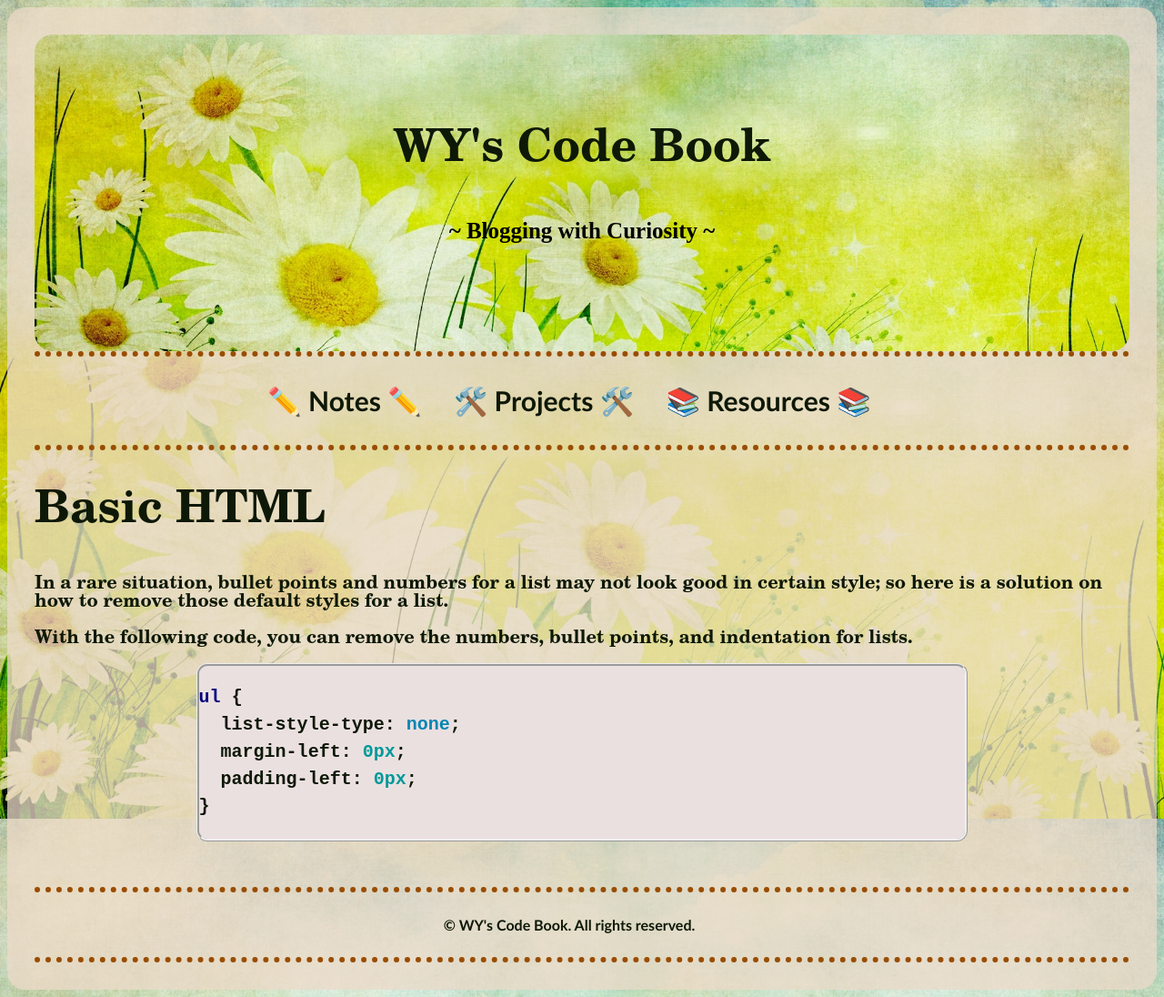
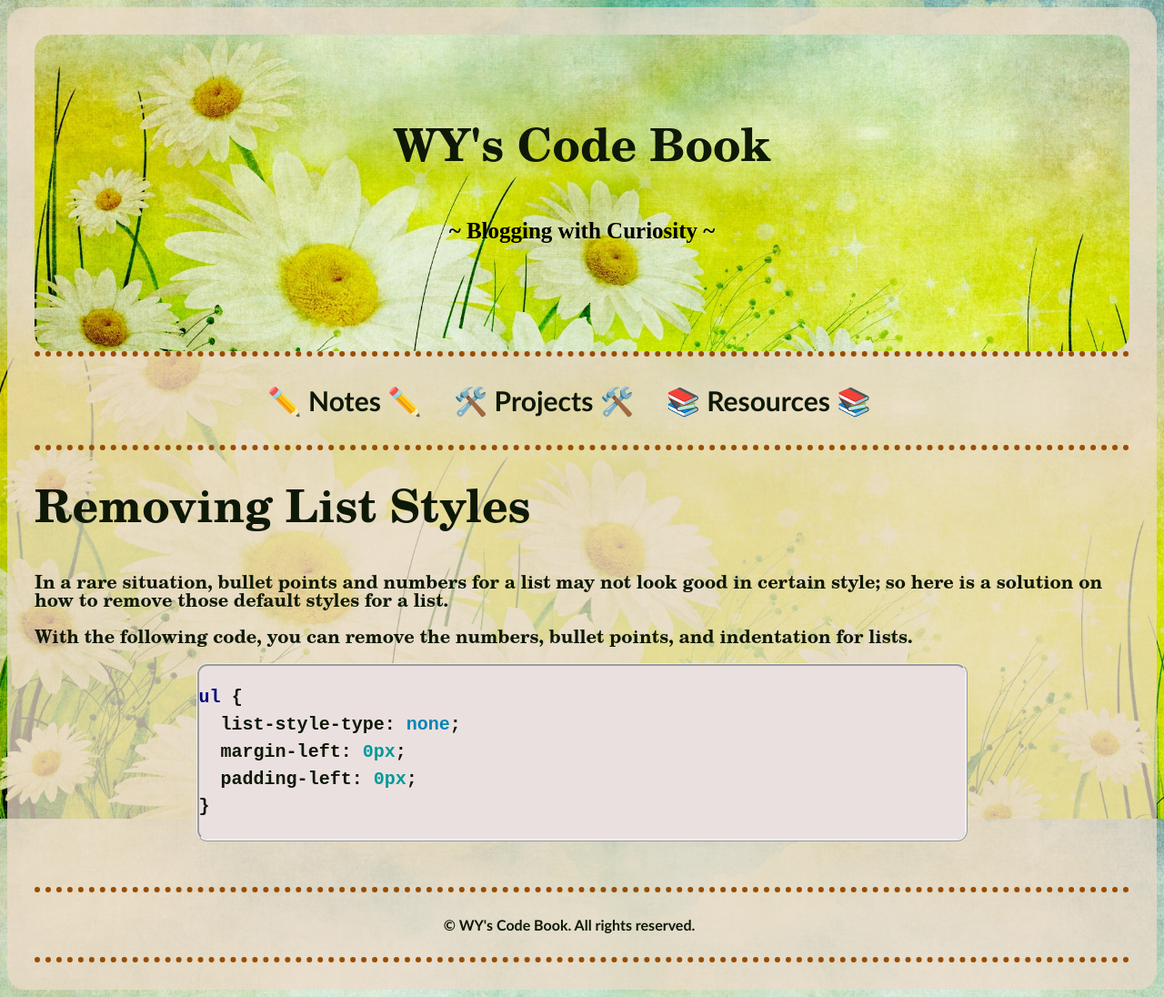
Before and after one commit to WYCodeBook/WYCodeBook.github.io, a Jekyll site: the page built from _css/remove-list-style.md, in a window 1280 px wide. Shown: the whole page at 91% size. Built offline with Jekyll 4.4.1, drawn with Linux system fonts in a browser that asks for light colours; some web fonts are replaced.

Commit message:
updated the name

```diff
--- a/_css/remove-list-style.md
+++ b/_css/remove-list-style.md
@@ -1,7 +1,7 @@
 ---
 
 layout: collection
-title: "Basic HTML"
+title: "Removing List Styles"
 picture:
 description: How to remove all the styling for lists?
 
```
